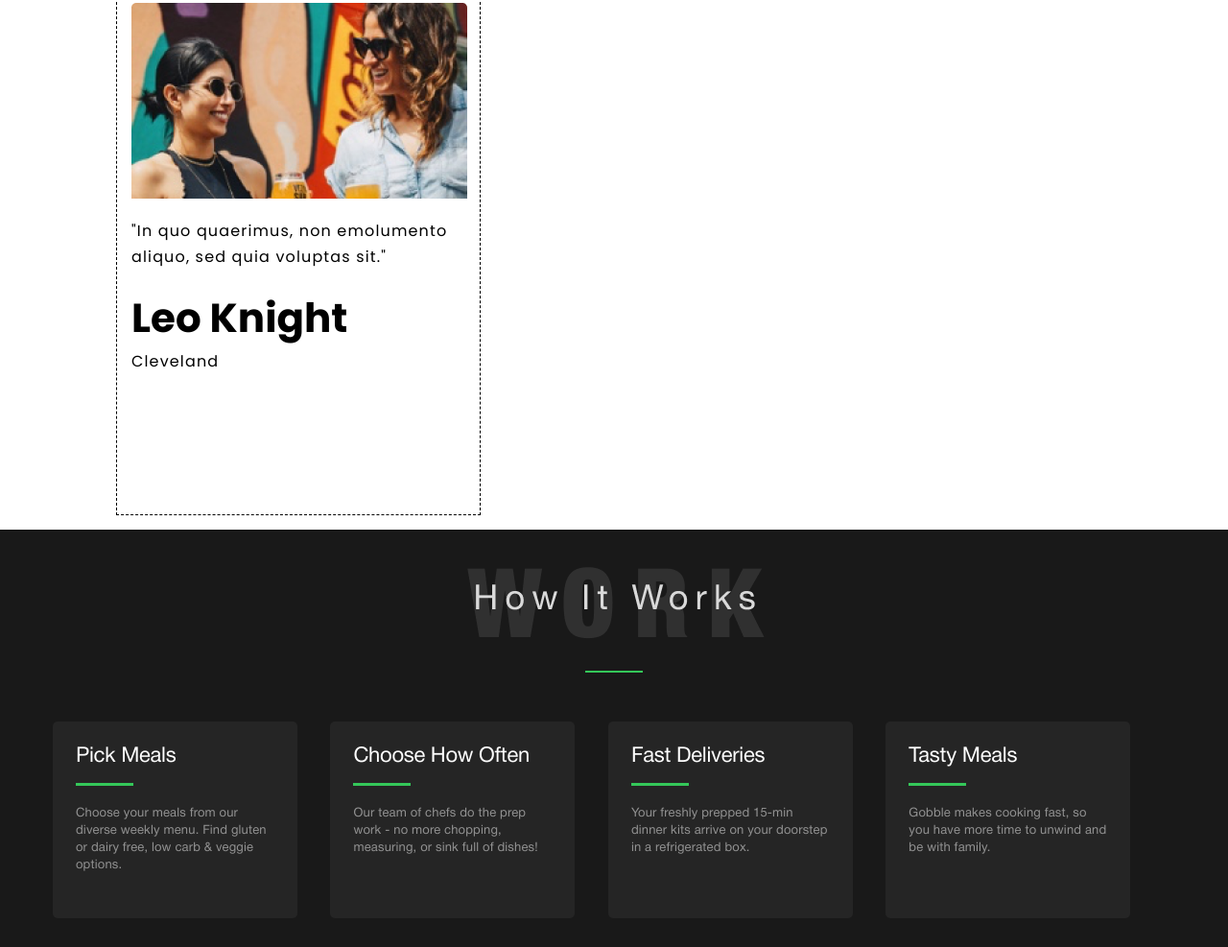
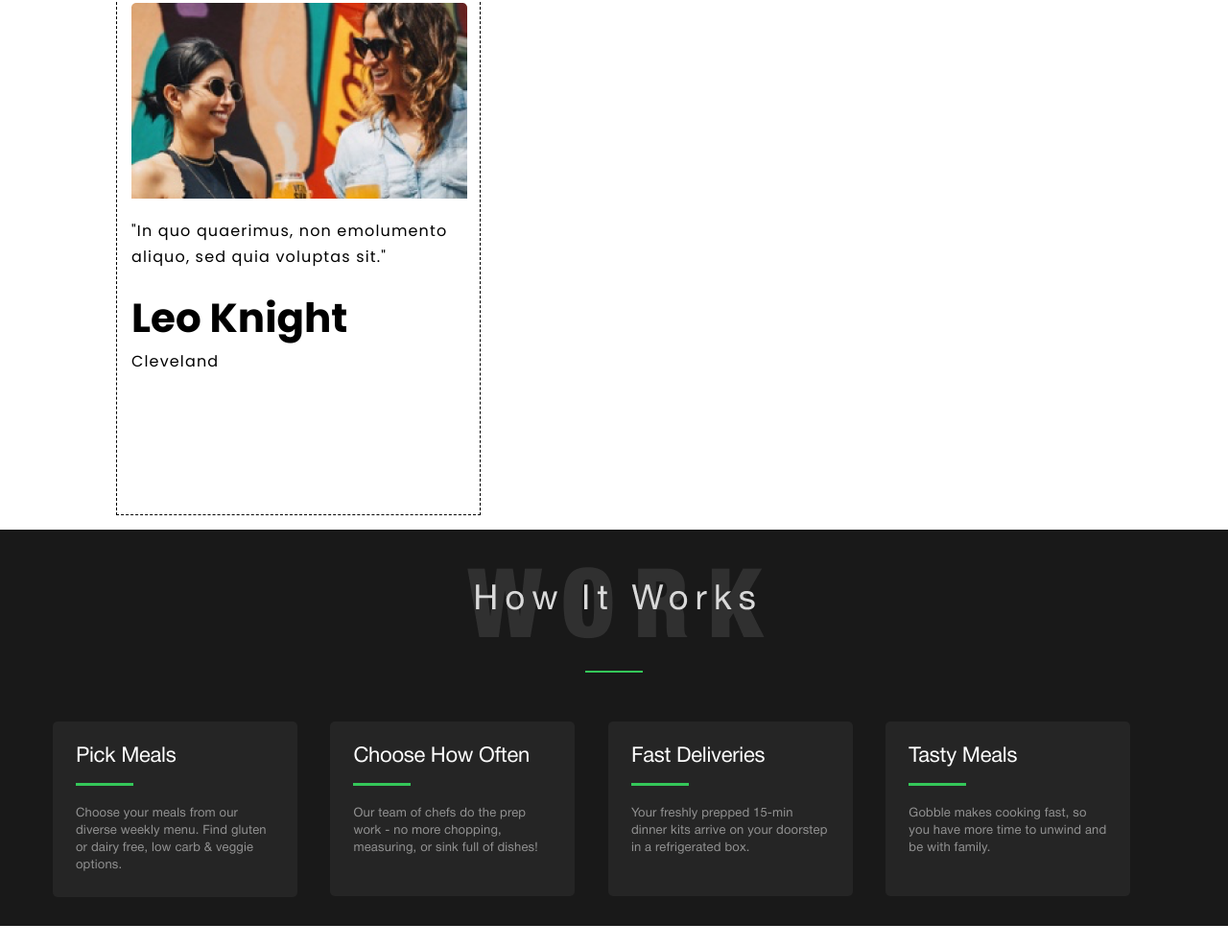
Before and after one commit to iyrii-B/iyrii-2021-Practice-2, a plain HTML site: page index.html in a window 1280 px wide. Shown: the part 702-1689 px from the top of the page at 96% size. After the commit the page ends 1667 px from the top, so only its background shows below. Drawn offline with Linux system fonts and the light colour scheme.

Commit message:
Add files via upload

```diff
--- a/css/style.css
+++ b/css/style.css
@@ -173,17 +173,24 @@ padding-bottom: 20px;
 	max-width: 1200px;
 	margin: 0 auto;
 }
+
 .card{
 	display: inline-block;
 	background:  #252525;
 	max-width: 255px;
-	min-height: 205px;
+	/* min-height: 205px; */
 	margin: 0px 15px ;
 	vertical-align: top;
-	padding: 24px;
+	overflow: hidden;
+	padding: 24px 24px 41px 24px;
 	border-radius: 5px;
 	transition: all 0.5s ease-in-out;
 }
+.firstcard{
+	padding: 24px 24px 24px 24px;
+
+}
+
 .title-card {
 	display: inline-block;
 	color: #ffffff;
--- a/index.html
+++ b/index.html
@@ -60,22 +60,24 @@
 					<img src="img/content.png" alt="">
 				</div>
 			<div class="how-it-works-body">
-				<div class="card">
+				<div class="firstcard card">
 					<div class="title-card">Pick meals</div>
 					<div class="border"></div>
-					<div class="text">Choose your meals from our diverse weekly menu. Find gluten or dairy free, low carb & veggie options.</div>
+					<div class="text">Choose your meals from our diverse weekly menu. Find gluten or dairy free, low carb & veggie options.
+								<!-- Lorem ipsum, dolor sit amet consectetur adipisicing elit. Culpa, voluptas distinctio consequuntur placeat asperiores debitis error eos velit hic eaque, recusandae rem facilis, numquam a dolores est! Odit, natus. Voluptates? -->
+					</div>
 				</div>
-				<div class="card">
+				<div class="secondcard card">
 					<div class="title-card">Choose how often</div>
 					<div class="border"></div>
 					<div class="text">Our team of chefs do the prep work - no more chopping, measuring, or sink full of dishes!</div>
 				</div>
-				<div class="card">
+				<div class="thirdcard card">
 					<div class="title-card">fast deliveries</div>
 					<div class="border"></div>
 					<div class="text">Your freshly prepped 15-min dinner kits arrive on your doorstep in a refrigerated box.</div>
 				</div>
-				<div class="card">
+				<div class="fourthcard card">
 					<div class="title-card">tasty meals</div>
 					<div class="border"></div>
 					<div class="text">Gobble makes cooking fast, so you have more time to unwind and be with family.</div>
```
